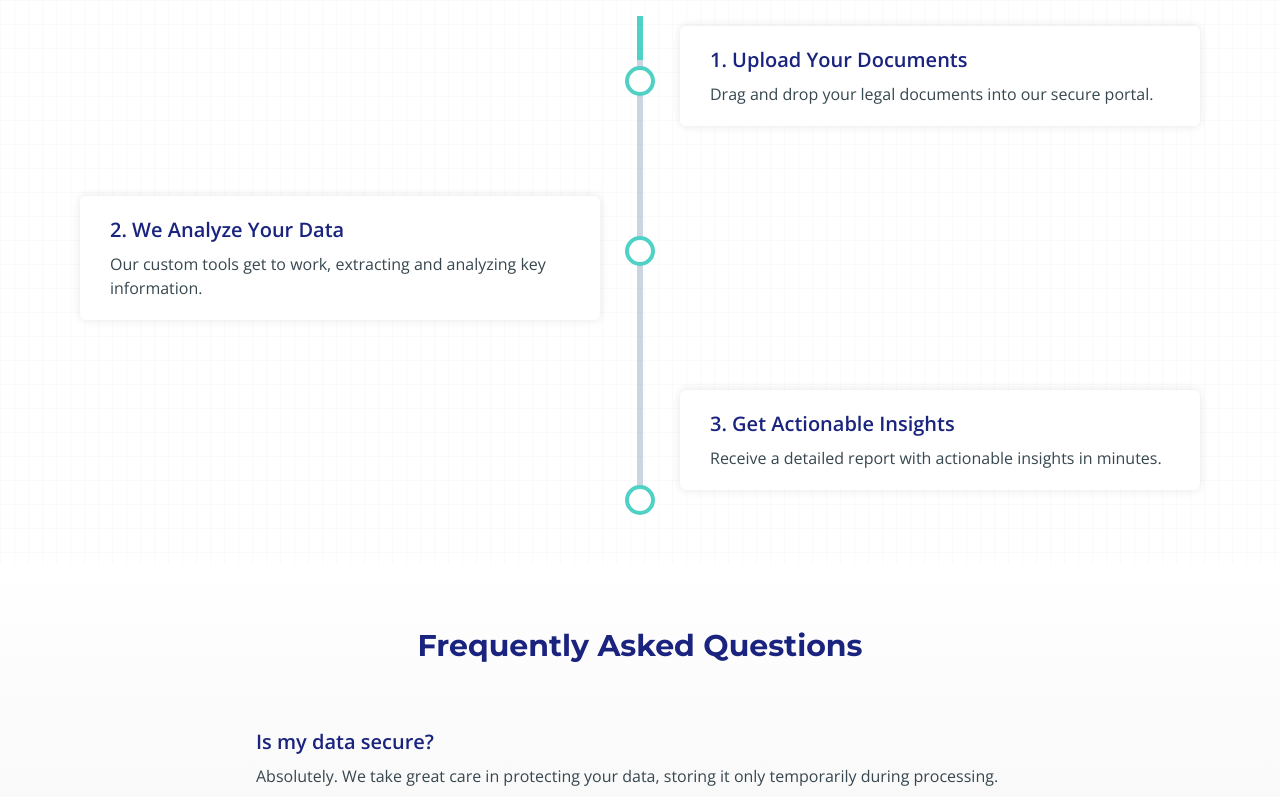
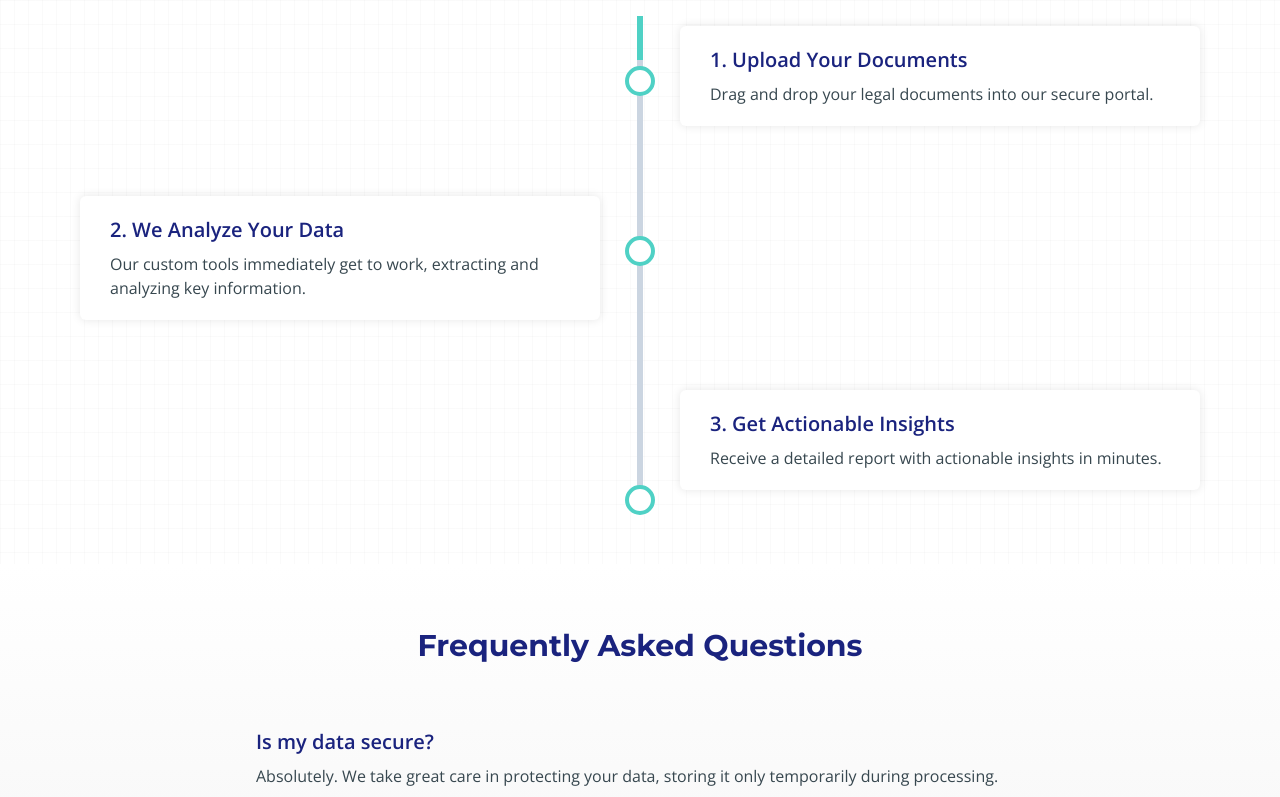
Before and after one commit to shoepack/legal-eagle, a Next.js app: page / in a window 1280 px wide. Shown: the part 1052-1849 px from the top of the page. Built offline with nearby package versions, Linux system fonts and the light colour scheme.

Commit message:
edit text

```diff
--- a/src/app/page.tsx
+++ b/src/app/page.tsx
@@ -188,8 +188,8 @@ export default function Home() {
                   2. We Analyze Your Data
                 </h3>
                 <p className="text-slate-gray">
-                  Our custom tools get to work, extracting and analyzing key
-                  information.
+                  Our custom tools immediately get to work, extracting and
+                  analyzing key information.
                 </p>
               </div>
             </div>
```
